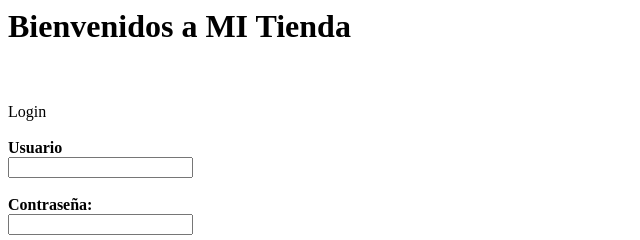
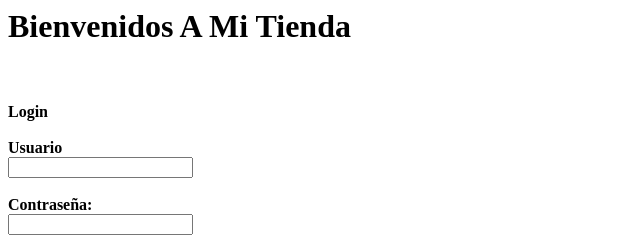
Before and after one commit to jasom98/MyRepo, a plain HTML site: page index.html in a window 1280 px wide. Shown: the top 240 px of the page, 0-640 px from the left. Drawn offline with Linux system fonts and the light colour scheme.

Commit message:
letra negrita

```diff
--- a/index.html
+++ b/index.html
@@ -3,8 +3,8 @@
 <title>Mi Tienda</title>
 </head>
 <body><!-- mi comentario-->
-  <H1>Bienvenidos a MI Tienda<br><br></H1>
-  Login<br><br>
+  <H1>Bienvenidos A Mi Tienda<br><br></H1>
+  <b>Login</b><br><br>
   <b>Usuario</b><br>
   <input typr="text"><br><br>
   <b>Contraseña:</b><br>
```
